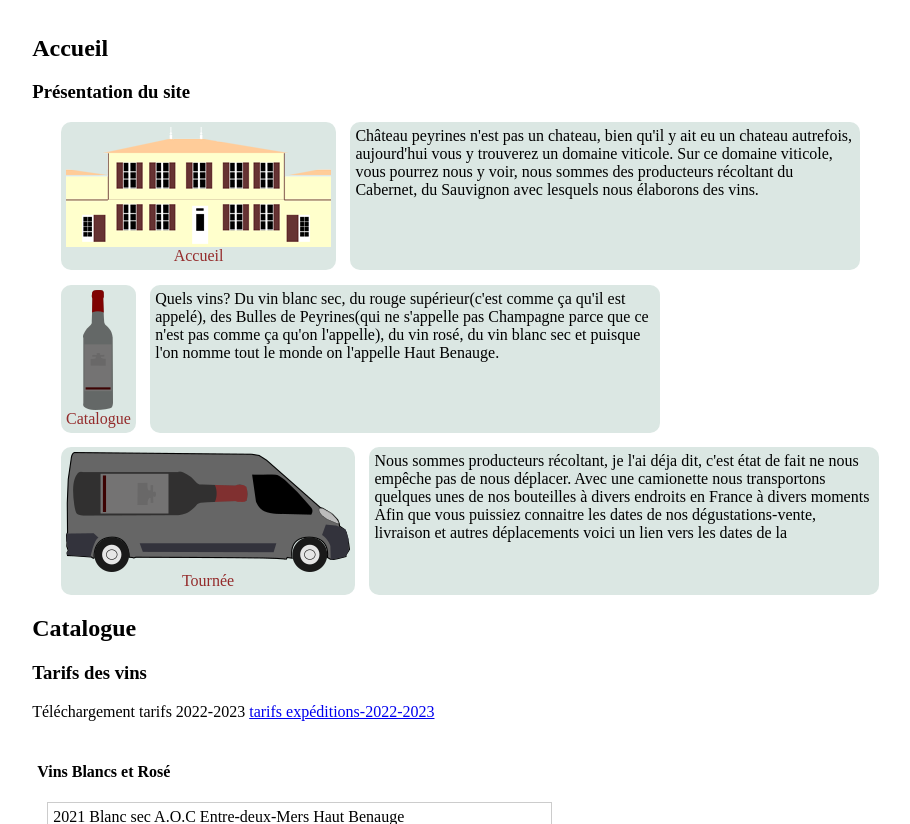
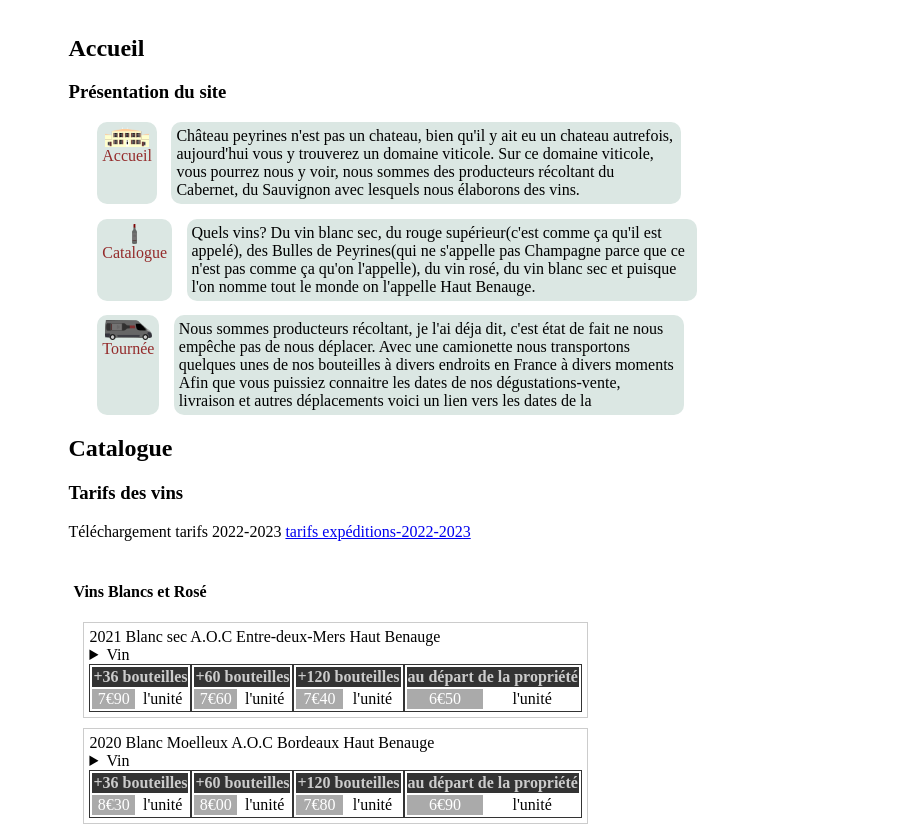
Before and after one commit to wawatusee/chateau-peyrines_json, a PHP site: page /public/index.php in a window 1280 px wide. Shown: the part 241-1065 px from the top of the page, without its empty margins (177-1087 px from the left). Run offline with PHP 8.4, Linux system fonts and the light colour scheme.

Commit message:
les pictos des présentations sont passés de 120px à 20px et c'est moins pire mais à revoir de toute urgence

```diff
--- a/public/css/style.css
+++ b/public/css/style.css
@@ -164,7 +164,7 @@ body {
     background-color:pink;
   }
   .lien img{
-    height: 120px;
+    height: 20px;
   }
   .lien,.presentation span{
     border-radius: 10px;
```
